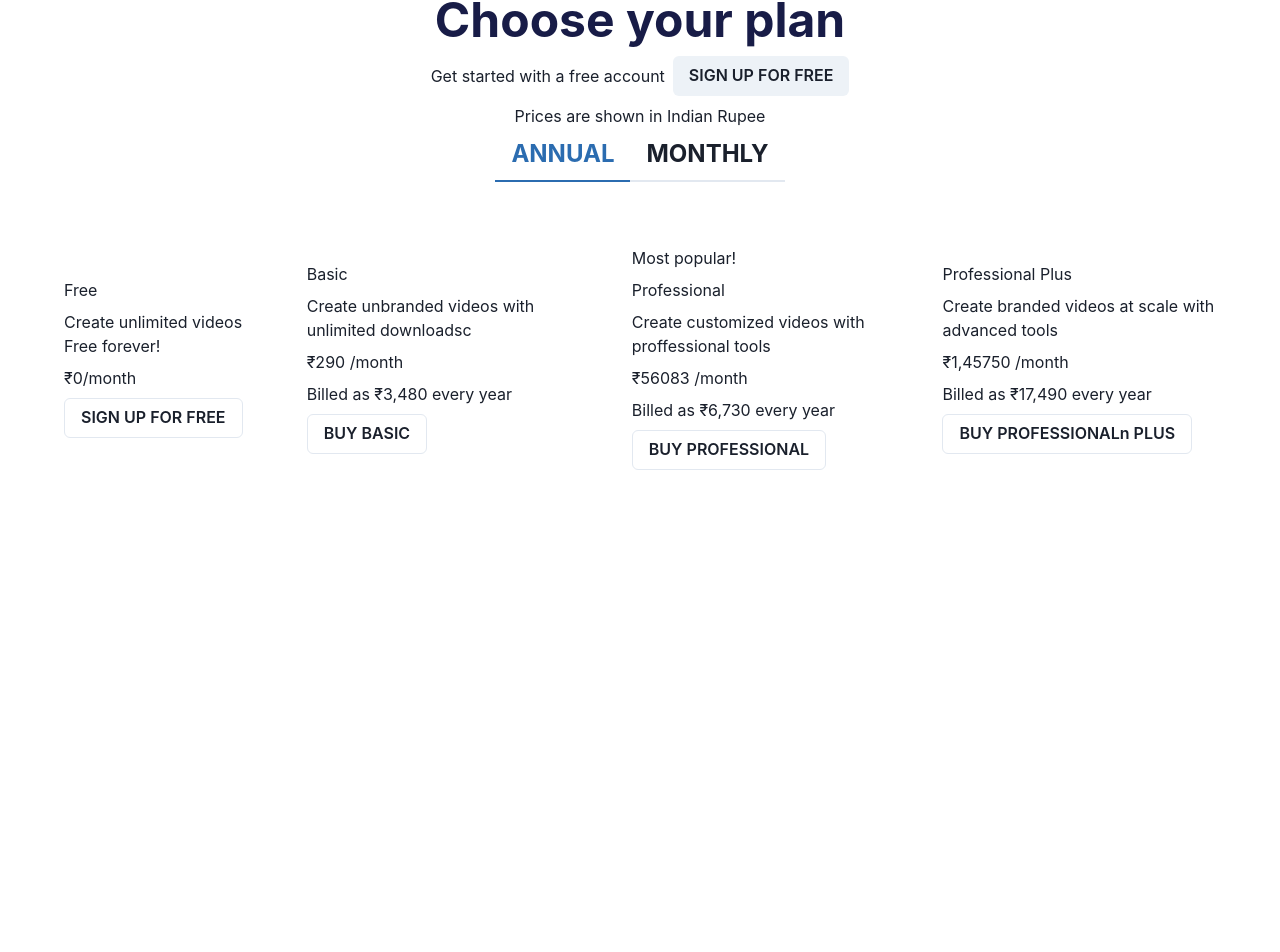
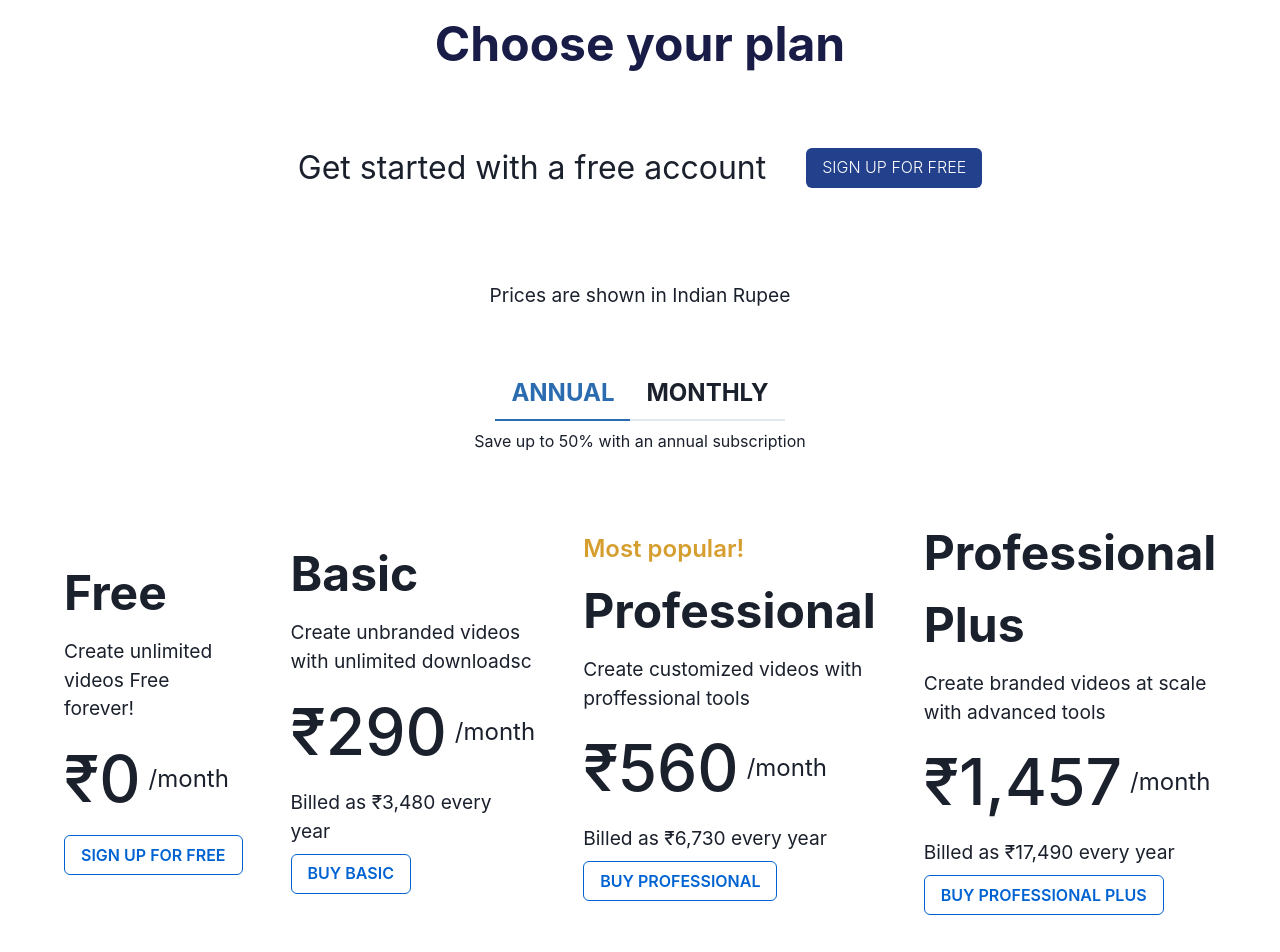
Before and after one commit to abhizeit/animoto.com-clone, a React (Create React App) app in the folder animoto/: page /pricing in a window 1280 px wide. Shown: the part 356-1308 px from the top of the page. Before the commit the page ends 890 px from the top, so only its background shows below. Built offline with nearby package versions, Linux system fonts and the light colour scheme.

Commit message:
checkout

```diff
--- /dev/null
+++ b/animoto/src/Pages/Checkout.jsx
@@ -0,0 +1,76 @@
+import {
+  Box,
+  Button,
+  Center,
+  Divider,
+  Flex,
+  HStack,
+  Image,
+  Spacer,
+  Text,
+  VStack,
+} from "@chakra-ui/react";
+
+export default function Checkout() {
+  return (
+    <Center
+      margin="auto"
+      w="80%"
+      p={16}
+      mt={8}
+      boxShadow="dark-lg"
+      bg="#F3f3F9"
+      borderRadius="md"
+    >
+      <VStack w="40%">
+        <Image
+          w="60%"
+          src="https://animoto.com/static/Logo-769512d18812f2135069123e6840b976.svg"
+        />
+        <Text fontSize="3rem" fontWeight="300" align="center">
+          PURCHASE ANIMOTO
+        </Text>
+      </VStack>
+
+      <Box w="40%" p={16}>
+        <Text fontSize="2rem" fontWeight="600" color="#181C47" align="center">
+          Your Order Summary
+        </Text>
+        <Divider />
+        <Flex pt={4}>
+          <Box>
+            <Text>Annual subscription:</Text>
+            <Text>Animoto Basic</Text>
+          </Box>
+          <Spacer />
+          <Box>₹3,480</Box>
+        </Flex>
+        <Text py={6} align="start">
+          ₹290/mo billed as ₹3,480/year.
+        </Text>
+
+        <Flex pt={4}>
+          <Box>
+            <Divider color="black" />
+            <Text fontSize="2rem" fontWeight="600" color="#181C47">
+              Total:
+            </Text>
+          </Box>
+          <Spacer />
+          <Box fontSize="2rem" fontWeight="600" color="#181C47">
+            ₹3,480
+          </Box>
+        </Flex>
+        <Divider />
+        <Center py={6}>
+          <Button w="100%" size="lg" colorScheme="messenger" bg="#23408c">
+            PAY ₹3,480 NOW
+          </Button>
+        </Center>
+        <Text align="center">
+          By purchasing, you agree to the terms of service and privacy policy.
+        </Text>
+      </Box>
+    </Center>
+  );
+}
--- a/animoto/src/Pages/Pricing.jsx
+++ b/animoto/src/Pages/Pricing.jsx
@@ -9,27 +9,33 @@ import {
 } from "@chakra-ui/react";
 import { Tabs, TabList, TabPanels, Tab, TabPanel } from "@chakra-ui/react";
 import Navbar from "../Components/Navbar";
+import { FaFacebook, FaFacebookF } from "react-icons/fa";
 
 export default function Pricing() {
   return (
     <Box>
       <Navbar />
       <Center w="100%">
-        <Text as="b" color="#181C47" fontSize="3rem">
+        <Text as="b" color="#181C47" fontSize="3rem" py={6}>
           Choose your plan
         </Text>
       </Center>
       <Center w="100%">
-        <VStack>
-          <HStack>
-            <Text>Get started with a free account</Text>{" "}
-            <Button>SIGN UP FOR FREE</Button>
+        <VStack p={10}>
+          <HStack spacing={10}>
+            <Text fontSize="2rem">Get started with a free account</Text>
+            <Button colorScheme="messenger" fontWeight="300" bg="#23408c">
+              SIGN UP FOR FREE
+            </Button>
           </HStack>
-          <Text>Prices are shown in Indian Rupee</Text>
         </VStack>
       </Center>
       <Tabs>
         <Center w="100%">
+          <VStack>
+            <Text fontSize="1.2rem" p={49}>
+              Prices are shown in Indian Rupee
+            </Text>
             <TabList>
               <Tab fontSize="1.5rem" fontWeight="bold">
                 ANNUAL
@@ -38,39 +44,88 @@ export default function Pricing() {
                 MONTHLY
               </Tab>
             </TabList>
+            <Text fontSize="1rem">
+              Save up to 50% with an annual subscription
+            </Text>
+          </VStack>
         </Center>
-
         <TabPanels>
           <TabPanel>
             <HStack spacing={12} p={12}>
               <VStack align="start">
-                <Text>Free</Text>
-                <Text>Create unlimited videos Free forever!</Text>
-                <Text>₹0/month</Text>
-                <Button variant="outline">SIGN UP FOR FREE</Button>
+                <Text fontSize="3rem" fontWeight="bold">
+                  Free
+                </Text>
+                <Text fontSize="1.2rem" rightIcon={<FaFacebookF />}>
+                  Create unlimited videos Free forever!
+                </Text>
+                <HStack>
+                  <Text fontWeight="500" fontSize="4rem">
+                    ₹0
+                  </Text>
+                  <Text fontSize="1.5rem">/month</Text>
+                </HStack>
+                <Button variant="outline" colorScheme="messenger">
+                  SIGN UP FOR FREE
+                </Button>
               </VStack>
               <VStack align="start">
-                <Text>Basic</Text>
-                <Text>Create unbranded videos with unlimited downloadsc</Text>
-                <Text>₹290 /month</Text>
-                <Text>Billed as ₹3,480 every year</Text>
-                <Button variant="outline">BUY BASIC</Button>
+                <Text fontSize="3rem" fontWeight="bold">
+                  Basic
+                </Text>
+                <Text fontSize="1.2rem">
+                  Create unbranded videos with unlimited downloadsc
+                </Text>
+                <HStack>
+                  <Text fontWeight="500" fontSize="4rem">
+                    ₹290
+                  </Text>
+                  <Text fontSize="1.5rem">/month</Text>
+                </HStack>
+                <Text fontSize="1.2rem">Billed as ₹3,480 every year</Text>
+                <Button variant="outline" colorScheme="messenger">
+                  BUY BASIC
+                </Button>
               </VStack>
               <VStack align="start">
-                <Text>Most popular!</Text>
+                <Text fontSize="1.5rem" fontWeight="600" color="yellow.500">
+                  Most popular!
+                </Text>
+                <Text fontSize="3rem" fontWeight="bold">
+                  Professional
+                </Text>
+                <Text fontSize="1.2rem">
+                  Create customized videos with proffessional tools
+                </Text>
+                <HStack>
+                  <Text fontWeight="500" fontSize="4rem">
+                    ₹560
+                  </Text>
+                  <Text fontSize="1.5rem">/month</Text>
+                </HStack>
 
-                <Text>Professional</Text>
-                <Text>Create customized videos with proffessional tools</Text>
-                <Text>₹56083 /month</Text>
-                <Text>Billed as ₹6,730 every year</Text>
-                <Button variant="outline">BUY PROFESSIONAL</Button>
+                <Text fontSize="1.2rem">Billed as ₹6,730 every year</Text>
+                <Button variant="outline" colorScheme="messenger">
+                  BUY PROFESSIONAL
+                </Button>
               </VStack>
               <VStack align="start">
-                <Text>Professional Plus</Text>
-                <Text>Create branded videos at scale with advanced tools</Text>
-                <Text>₹1,45750 /month</Text>
-                <Text>Billed as ₹17,490 every year</Text>
-                <Button variant="outline">BUY PROFESSIONALn PLUS</Button>
+                <Text fontSize="3rem" fontWeight="bold">
+                  Professional Plus
+                </Text>
+                <Text fontSize="1.2rem">
+                  Create branded videos at scale with advanced tools
+                </Text>
+                <HStack>
+                  <Text fontWeight="500" fontSize="4rem">
+                    ₹1,457
+                  </Text>
+                  <Text fontSize="1.5rem">/month</Text>
+                </HStack>
+                <Text fontSize="1.2rem">Billed as ₹17,490 every year</Text>
+                <Button variant="outline" colorScheme="messenger">
+                  BUY PROFESSIONAL PLUS
+                </Button>
               </VStack>
             </HStack>
           </TabPanel>
@@ -80,42 +135,67 @@ export default function Pricing() {
                 <Text fontSize="3rem" fontWeight="bold">
                   Free
                 </Text>
-                <Text>Create unlimited videos Free forever!</Text>
-                <Text>₹0/month</Text>
+                <Text fontSize="1.2rem">
+                  Create unlimited videos Free forever!
+                </Text>
+                <HStack>
+                  <Text fontWeight="500" fontSize="4rem">
+                    ₹0
+                  </Text>
+                  <Text fontSize="1.5rem">/month</Text>
+                </HStack>
                 <Button variant="outline">SIGN UP FOR FREE</Button>
               </VStack>
               <VStack align="start">
                 <Text fontSize="3rem" fontWeight="bold">
                   Basic
                 </Text>
-                <Text>Create unbranded videos with unlimited downloadsc</Text>
-                <Text>₹550 /month</Text>
-                <Text>Billed as ₹550 every month</Text>
+                <Text fontSize="1.2rem">
+                  Create unbranded videos with unlimited downloadsc
+                </Text>
+                <HStack>
+                  <Text fontWeight="500" fontSize="4rem">
+                    ₹550
+                  </Text>
+                  <Text fontSize="1.5rem">/month</Text>
+                </HStack>
+                <Text fontSize="1.2rem">Billed as ₹550 every month</Text>
                 <Button variant="outline">BUY BASIC</Button>
               </VStack>
               <VStack align="start">
-                <Text>Most popular!</Text>
+                <Text fontSize="1.5rem" fontWeight="600" color="yellow.500">
+                  Most popular!
+                </Text>
 
                 <Text fontSize="3rem" fontWeight="bold">
                   Professional
                 </Text>
-                <Text>Create customized videos with proffessional tools</Text>
-                <Text>₹1,080 /month</Text>
-                <Text>Billed as ₹1,080 every month</Text>
+                <Text fontSize="1.2rem">
+                  Create customized videos with proffessional tools
+                </Text>
+                <HStack>
+                  <Text fontWeight="500" fontSize="4rem">
+                    ₹1,080
+                  </Text>
+                  <Text fontSize="1.5rem">/month</Text>
+                </HStack>
+                <Text fontSize="1.2rem">Billed as ₹1,080 every month</Text>
                 <Button variant="outline">BUY PROFESSIONAL</Button>
               </VStack>
               <VStack align="start">
                 <Text fontSize="3rem" fontWeight="bold">
                   Professional Plus
                 </Text>
-                <Text>Create branded videos at scale with advanced tools</Text>
+                <Text fontSize="1.2rem">
+                  Create branded videos at scale with advanced tools
+                </Text>
                 <HStack>
                   <Text fontWeight="500" fontSize="4rem">
-                    ₹2,200{" "}
+                    ₹2,200
                   </Text>
                   <Text fontSize="1.5rem">/month</Text>
                 </HStack>
-                <Text>Billed as ₹2,200 every month</Text>
+                <Text fontSize="1.2rem">Billed as ₹2,200 every month</Text>
                 <Button variant="outline">BUY PROFESSIONAL PLUS</Button>
               </VStack>
             </HStack>
--- a/animoto/src/Routes/AllRoutes.js
+++ b/animoto/src/Routes/AllRoutes.js
@@ -4,6 +4,7 @@ import Home from "../Pages/Home";
 import Login from "../Pages/Login";
 import Signup from "../Pages/Signup";
 import Pricing from "../Pages/Pricing";
+import Checkout from "../Pages/Checkout";
 export default function AllRoutes() {
   return (
     <Routes>
@@ -12,6 +13,7 @@ export default function AllRoutes() {
       <Route path="/signup" element={<Signup />} />
       <Route path="/features" element={<Features />} />
       <Route path="/pricing" element={<Pricing />} />
+      <Route path="/checkout" element={<Checkout />} />
     </Routes>
   );
 }
```
Lines whose indentation alone changed are shown as unchanged.
